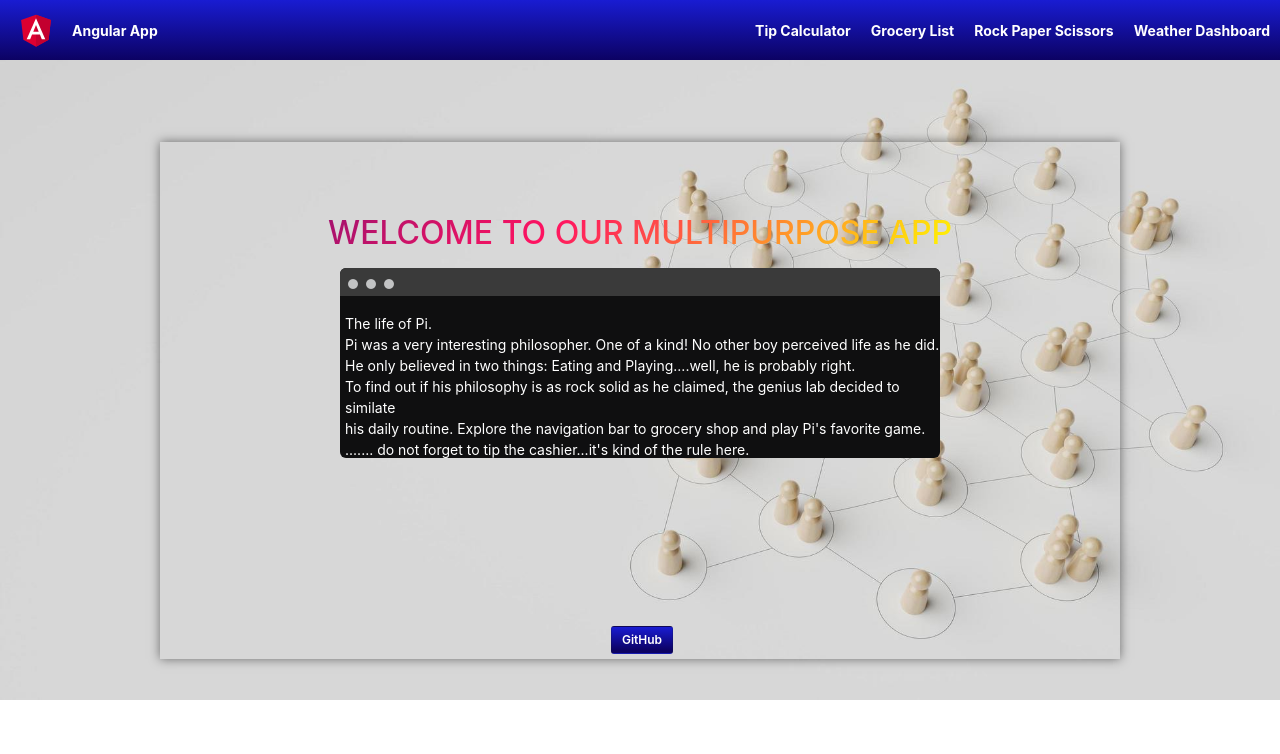
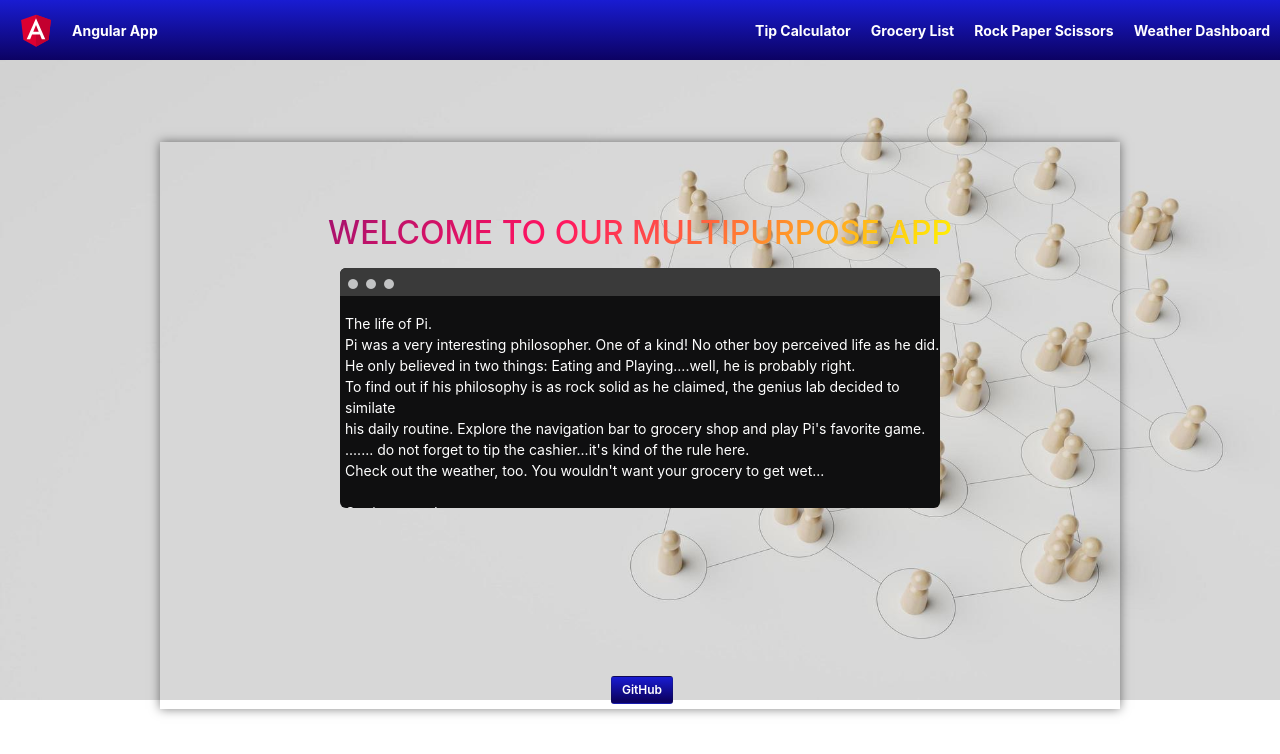
Before and after one commit to rueilmanzambi/appDemo, an Angular app: page /welcome in a window 1280 px wide. Shown: the top 754 px of the page. Built offline with nearby package versions, Linux system fonts and the light colour scheme.

Commit message:
double checked with work computer and fixed terminal size

```diff
--- a/src/app/home/welcome.component.css
+++ b/src/app/home/welcome.component.css
@@ -193,7 +193,7 @@
     margin-top: 8px;
     overflow: hidden;
     background-color: rgb(15, 15, 16);
-    height: 190px;
+    height: 240px;
   }
 
   @keyframes t{
```
